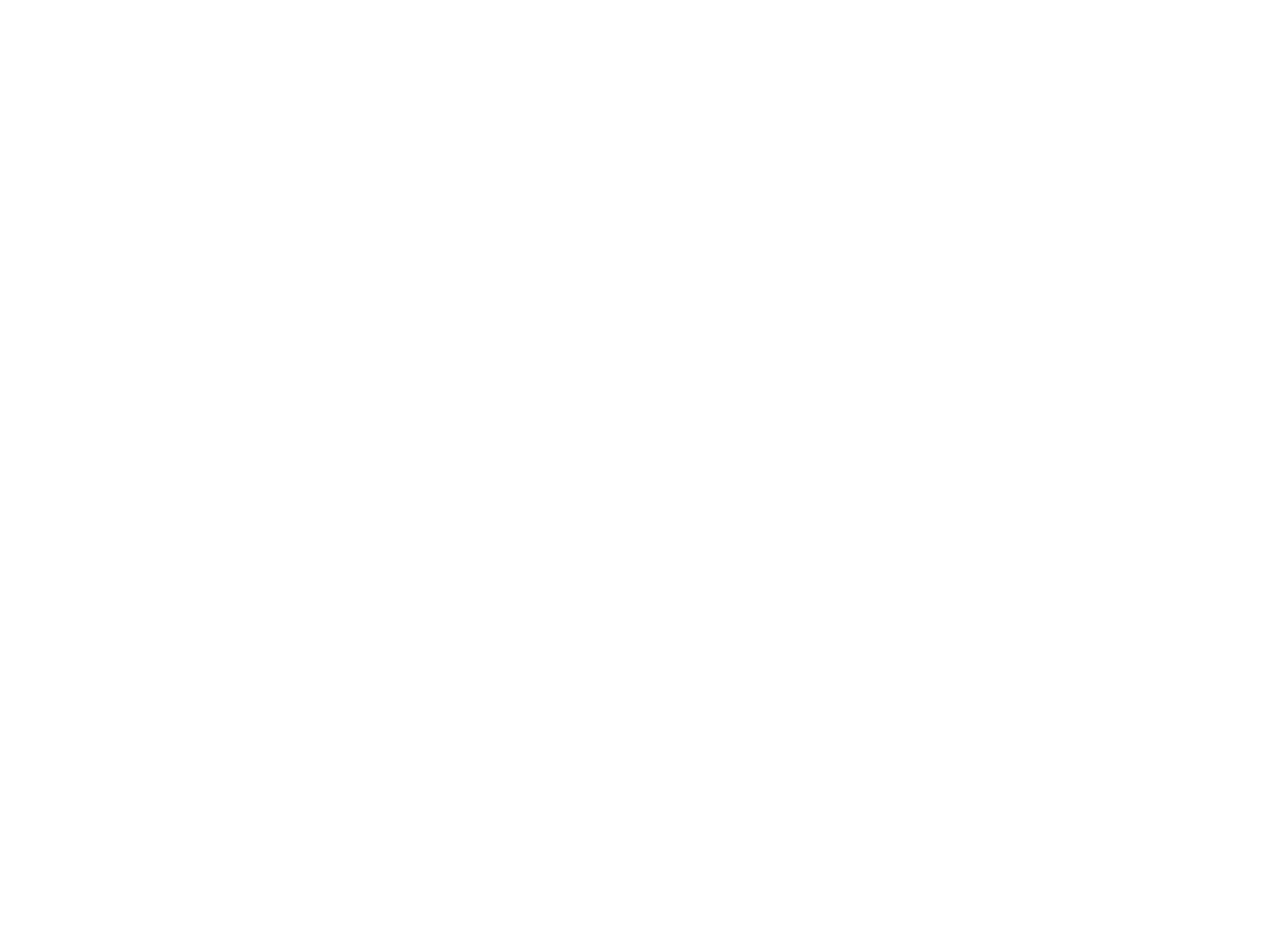
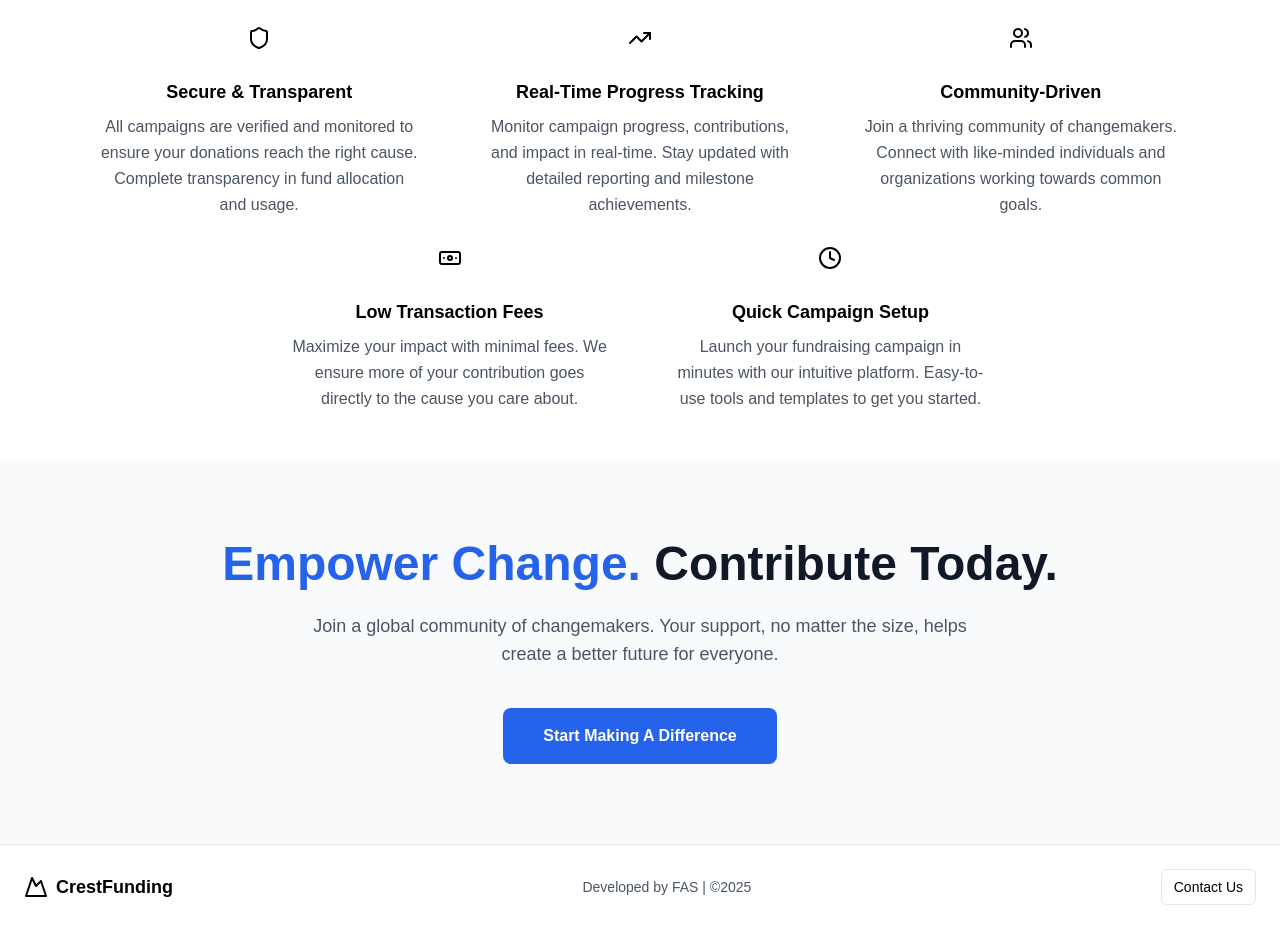
Before and after one commit to arjungsanal/crowdfunding, a Next.js app: page / in a window 1280 px wide. Shown: the part 1180-2109 px from the top of the page. Before the commit the page ends 1203 px from the top, so only its background shows below. Built offline with nearby package versions, Linux system fonts and the light colour scheme.

Commit message:
Platform Features + Tagline Added

```diff
--- a/src/app/page.tsx
+++ b/src/app/page.tsx
@@ -1,22 +1,35 @@
-import Image from "next/image";
 import Navbar from "@/components/navbar";
 import Footer from "@/components/footer";
-import CampaignCard from "@/components/campaignCard";
 import LiveCampaign from "@/components/liveCampaign";
 import HeroSection from "@/components/heroSection";
+import PlatformFeatures from "@/components/platformFeatures";
 
 export default function Home() {
   return (
     <div>
-        <Navbar/>
-      {/* <h1>Crowd Funding</h1> */}
-      <HeroSection/>
-      <LiveCampaign/>
-      {/* <CampaignCard/>     */}
-       <Footer/>
+      <Navbar />
+      <HeroSection />
+      <LiveCampaign />
+      <PlatformFeatures />
+
+      {/* Redesigned Tagline Section */}
+      <section className="w-full py-20 bg-slate-50 text-center relative overflow-hidden">
+        <div className="max-w-7xl mx-auto px-4 sm:px-6 lg:px-8">
+          <h2 className="text-4xl sm:text-5xl font-bold text-gray-900 leading-tight">
+            <span className="text-blue-600">Empower Change. </span>Contribute Today.
+          </h2>
+          <p className="mt-6 text-lg text-gray-600 max-w-2xl mx-auto">
+            Join a global community of changemakers. Your support, no matter the size, helps create a better future for everyone.
+          </p>
+          <button className="mt-10 px-10 py-4 bg-blue-600 text-white font-semibold rounded-lg hover:bg-blue-700 transition duration-300 transform hover:scale-105">
+            Start Making A Difference
+          </button>
+        </div>
+        {/* Gradient overlay for a modern touch */}
+        <div className="absolute bottom-0 left-0 w-full h-32 bg-gradient-to-t from-primary/50 to-transparent"></div>
+      </section>
+
+      <Footer />
     </div>
-
   );
 }
-
-// https://media.istockphoto.com/id/2153926949/photo/donate-to-charity-donation-concept-give-help-by-sending-money.webp?a=1&b=1&s=612x612&w=0&k=20&c=xuPRedAKdmYdJhMHHRqKO2FG4aOk_ub2iIJLOLiT5Fc=
--- a/src/components/footer.tsx
+++ b/src/components/footer.tsx
@@ -4,7 +4,7 @@
 
 function Footer() {
   return (
-    <footer className="mt-10 border-t py-6 px-4 md:px-6">
+    <footer className=" border-t py-6 px-4 md:px-6">
       <div className="container mx-auto">
         <div className="flex flex-col md:flex-row justify-between items-center gap-4">
           {/* Logo and Brand */}
--- /dev/null
+++ b/src/components/platformFeatures.tsx
@@ -0,0 +1,67 @@
+import React from 'react';
+import {
+  Shield,
+  TrendingUp,
+  Users,
+  Banknote,
+  Clock
+} from "lucide-react";
+
+const PlatformFeatures = () => {
+  const features = [
+    {
+      icon: <Shield className="h-6 w-6 text-primary" />,
+      title: "Secure & Transparent",
+      description: "All campaigns are verified and monitored to ensure your donations reach the right cause. Complete transparency in fund allocation and usage."
+    },
+    {
+      icon: <TrendingUp className="h-6 w-6 text-primary" />,
+      title: "Real-Time Progress Tracking",
+      description: "Monitor campaign progress, contributions, and impact in real-time. Stay updated with detailed reporting and milestone achievements."
+    },
+    {
+      icon: <Users className="h-6 w-6 text-primary" />,
+      title: "Community-Driven",
+      description: "Join a thriving community of changemakers. Connect with like-minded individuals and organizations working towards common goals."
+    },
+    {
+      icon: <Banknote className="h-6 w-6 text-primary" />,
+      title: "Low Transaction Fees",
+      description: "Maximize your impact with minimal fees. We ensure more of your contribution goes directly to the cause you care about."
+    },
+    {
+      icon: <Clock className="h-6 w-6 text-primary" />,
+      title: "Quick Campaign Setup",
+      description: "Launch your fundraising campaign in minutes with our intuitive platform. Easy-to-use tools and templates to get you started."
+    }
+  ];
+
+  return (
+    <section className="w-full px-4 sm:px-6 lg:px-8 py-12 max-w-[1400px] mx-auto">
+      <h2 className="text-2xl sm:text-3xl font-bold mb-8 ">
+        Why choose our platform?
+      </h2>
+
+      <div className="flex flex-wrap justify-center gap-6 md:gap-4">
+        {features.map((feature, index) => (
+          <div
+            key={index}
+            className="flex flex-col items-center text-center px-6 rounded-lg hover:bg-gray-50 transition-colors w-full sm:w-[48%] lg:w-[30%]"
+          >
+            <div className="flex-shrink-0 p-3 bg-primary/10 rounded-lg mb-4">
+              {feature.icon}
+            </div>
+            <h3 className="text-lg font-semibold mb-2">
+              {feature.title}
+            </h3>
+            <p className="text-gray-600 leading-relaxed">
+              {feature.description}
+            </p>
+          </div>
+        ))}
+      </div>
+    </section>
+  );
+};
+
+export default PlatformFeatures;
```
